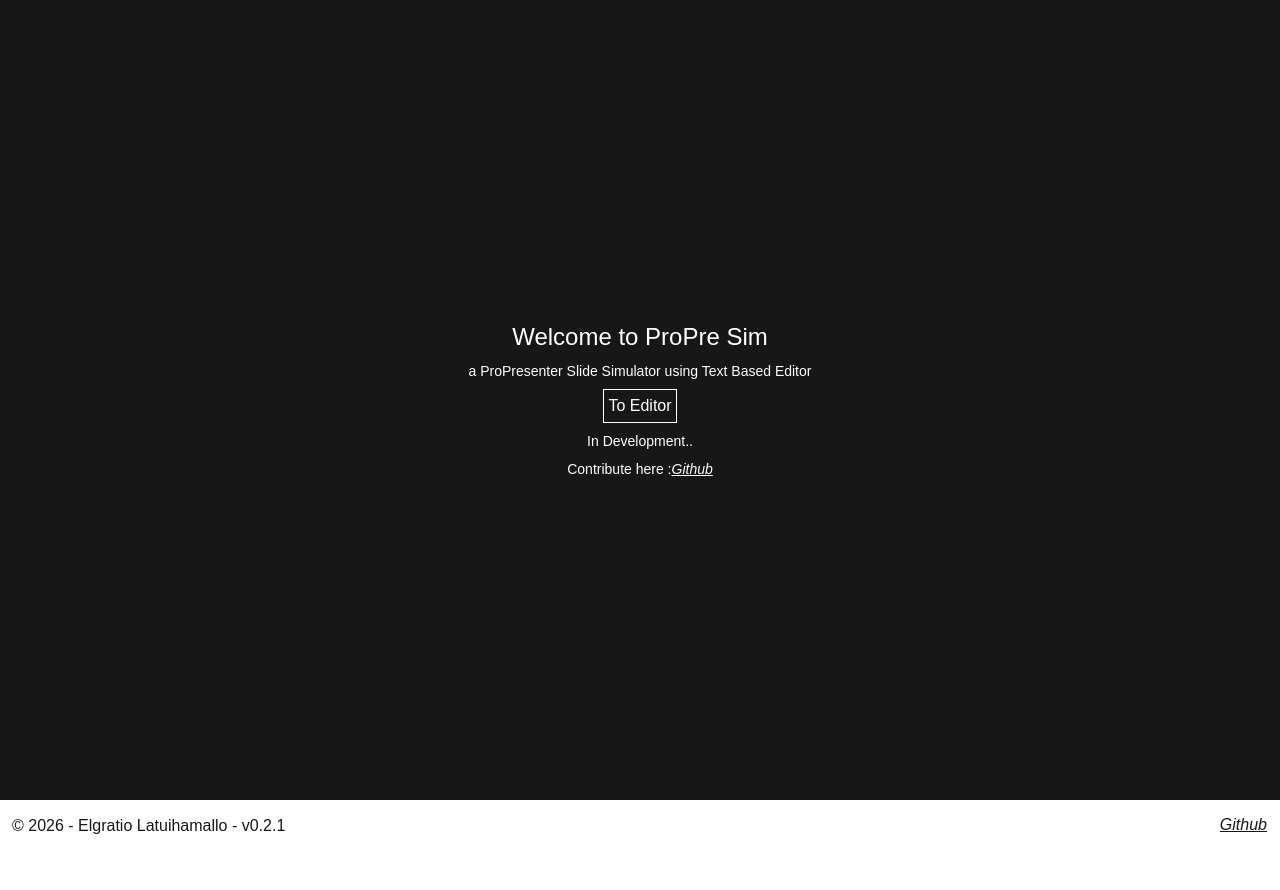
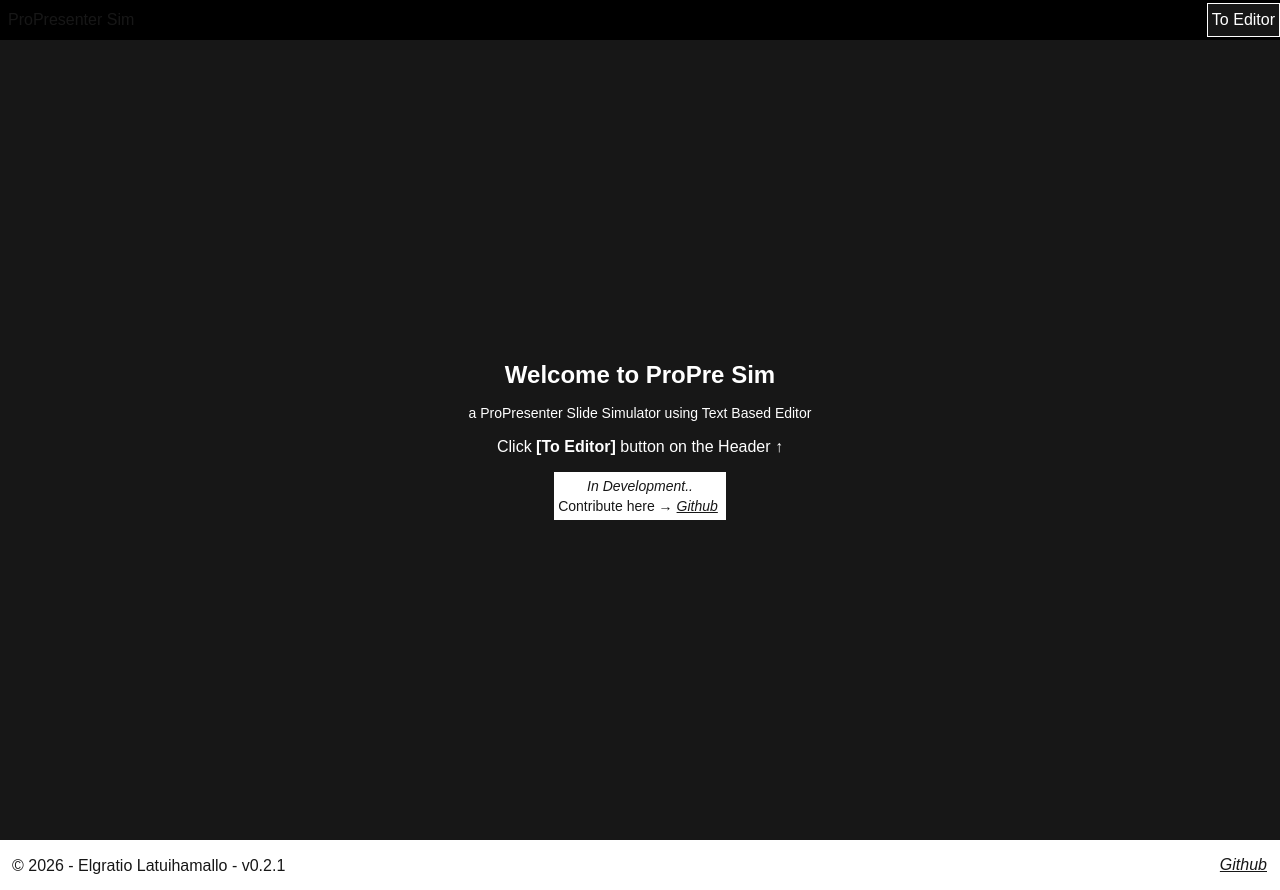
Before and after one commit to akael888/propre-sim, a Next.js app: page / in a window 1280 px wide. Before the commit the page ends 850 px from the top, so only its background shows below. Built offline with nearby package versions, Linux system fonts and the light colour scheme.

Commit message:
feat : Main Menu UI Revamp

```diff
--- a/src/app/(main)/layout.tsx
+++ b/src/app/(main)/layout.tsx
@@ -8,7 +8,7 @@ export default function MainLayout({
 }) {
   return (
     <>
-      {/* <Header /> */}
+      <Header />
       {children}
       <Footer />
     </>
--- a/src/app/(main)/page.tsx
+++ b/src/app/(main)/page.tsx
@@ -3,28 +3,27 @@ import Link from "next/link";
 export default function MainPage() {
   return (
     <>
-      <div className="w-full h-screen flex flex-col justify-center items-center bg-foreground text-background gap-2">
-        <p className="text-2xl text-start">Welcome to ProPre Sim</p>
+      <div className="w-full h-screen flex flex-col justify-center items-center bg-foreground text-background gap-3">
+        <p className="text-2xl text-start font-bold">Welcome to ProPre Sim</p>
         <p className="text-sm">
           a ProPresenter Slide Simulator using Text Based Editor
         </p>
-        <Link
-          href="/editor"
-          className="border-1 p-1 hover:bg-background hover:text-foreground"
-        >
-          To Editor
-        </Link>
-        <p className="text-sm">In Development..</p>
+        <p>
+          Click <strong> [To Editor]</strong> button on the Header ↑
+        </p>
+        <div className="border-1 p-1 text-center bg-background text-foreground">
+          <p className="text-sm italic">In Development..</p>
           <p className="text-sm">
-          Contribute here :
+            Contribute here →
             <Link
               href="https://github.com/akael888/propre-sim"
-            className="underline hover:font-bold italic"
+              className="underline hover:font-bold italic p-1"
             >
               Github
             </Link>
           </p>
         </div>
+      </div>
     </>
   );
 }
--- a/src/app/ui/footer.tsx
+++ b/src/app/ui/footer.tsx
@@ -4,14 +4,18 @@ export default function Footer() {
   return (
     <>
       <div className="grid grid-cols-2 p-2">
-        <div className="p-1 flex flex-row justify-start items-end">© 2026 - Elgratio Latuihamallo - v{appVersion}</div>
+        <div className="p-1 flex flex-row justify-start items-end">
+          © 2026 - Elgratio Latuihamallo - v{appVersion}
+        </div>
 
-        <Link
-          href="https://github.com/akael888"
-          className="text-start p-1 hover:border-foreground border-1 border-background underline italic flex flex-row justify-end items-end"
-        >
-          Github
-        </Link>
+        <div className="flex flex-row justify-end items-end">
+          <Link
+            href="https://github.com/akael888"
+            className="text-start p-1 hover:border-foreground border-1 border-background underline italic "
+          >
+            Github
+          </Link>
+        </div>
       </div>
     </>
   );
--- a/src/app/ui/header.tsx
+++ b/src/app/ui/header.tsx
@@ -1,8 +1,21 @@
+import Link from "next/link";
+
 export default function Header() {
   return (
     <>
-      <div className="w-full sticky top-0 bg-black h-[50%]">
-        <div className="p-2">ProPresenter Simulator</div>
+      <div className="w-full grid grid-cols-2 sticky top-0 bg-black h-[50%]">
+        <div className="flex flex-row justify-start items-center w-full">
+          <div className="p-2">ProPresenter Sim</div>
+        </div>
+
+        <div className="flex flex-row justify-end items-center w-full">
+          <Link
+            href="/editor"
+            className="border-1 p-1 bg-foreground text-background"
+          >
+            To Editor
+          </Link>
+        </div>
       </div>
     </>
   );
```
Lines whose indentation alone changed are shown as unchanged.
